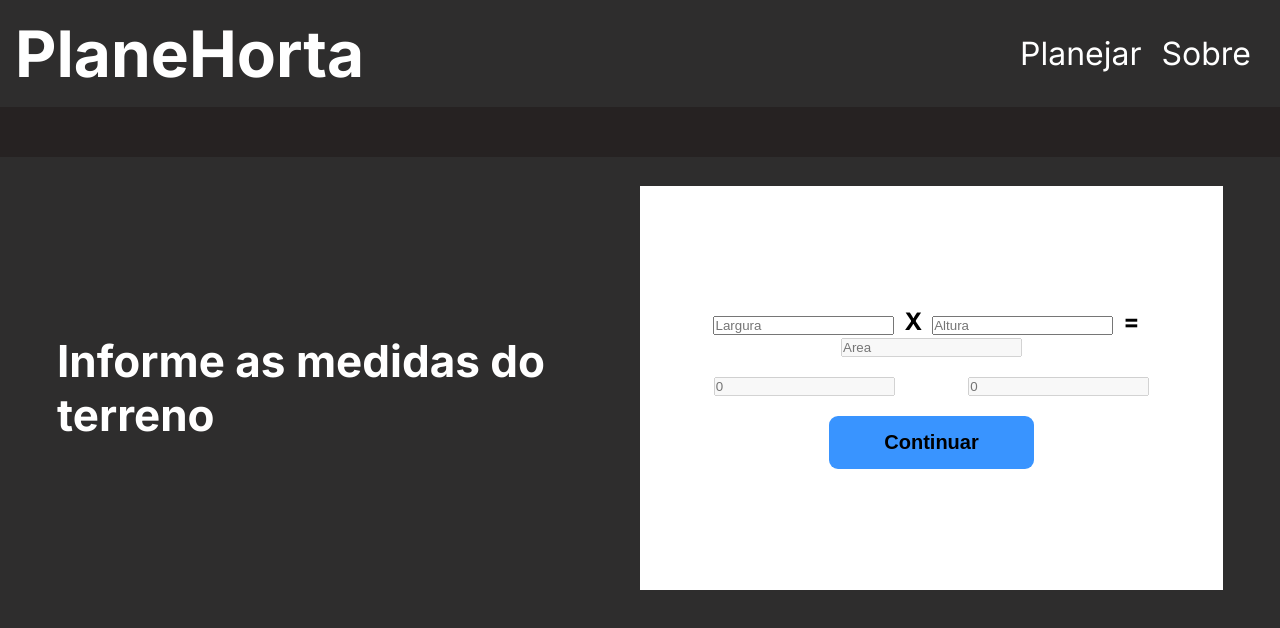
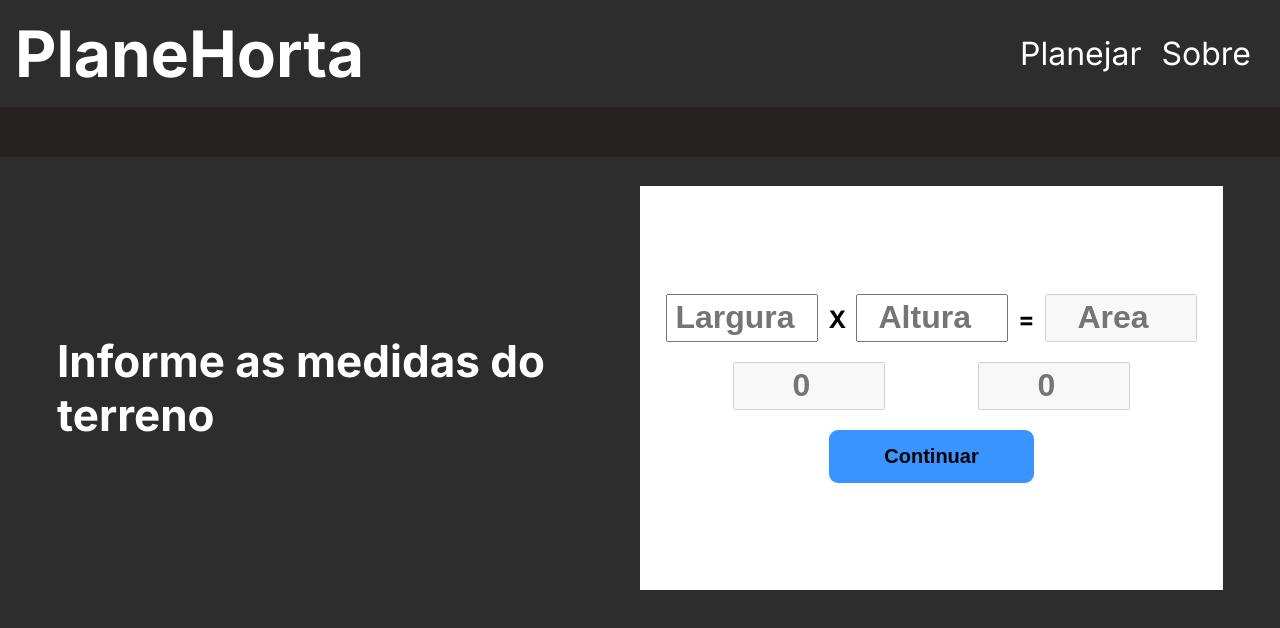
Before and after one commit to Robson-William/planehorta, a React (Vite) app: page /planejar/area in a window 1280 px wide. Shown: the top 628 px of the page. Built offline with nearby package versions, Linux system fonts and the light colour scheme.

Commit message:
feat: add checkbox and dropdown to production screen

```diff
--- a/src/components/Input/Input.tsx
+++ /dev/null
@@ -1,22 +0,0 @@
-import "./style.css"
-
-type Props = {
-    type: string,
-    id: string,
-    placeholder: string
-    isDisabled?: boolean
-}
-
-export function Input({type, id, placeholder, isDisabled}:Props){
-    return (
-        <>
-            <input
-                type={type}
-                id={id}
-                placeholder={placeholder}
-                disabled={isDisabled}
-            />
-        </>
-
-    )
-}
--- a/src/screens/Forms/Area/Area.tsx
+++ b/src/screens/Forms/Area/Area.tsx
@@ -1,5 +1,5 @@
 import Button from "../../../components/Button/Button"
-import { Input } from "../../../components/Input/Input"
+import { BasicInput } from "../../../components/Input/BasicInput"
 import "./style.css"
 
 export function Area(){
@@ -9,16 +9,16 @@ export function Area(){
                 <p id="area-text">Informe as medidas do terreno</p>
                 <form id="area-form">
                     <div>
-                        <Input type="number" id="input-width" placeholder="Largura" />
+                        <BasicInput type="number" id="input-width" placeholder="Largura" />
                         <span className="input-separator">X</span>
-                        <Input type="number" id="input-height" placeholder="Altura" />
+                        <BasicInput type="number" id="input-height" placeholder="Altura" />
                         <span className="input-separator">=</span>
-                        <Input type="number" id="input-area" placeholder="Area" isDisabled />
+                        <BasicInput type="number" id="input-area" placeholder="Area" isDisabled />
                     </div>
 
                     <div id="area-derivated-info">
-                        <Input type="number" id="input-cultivation-area" placeholder="0" isDisabled />
-                        <Input type="number" id="input-productive-units" placeholder="0" isDisabled />
+                        <BasicInput type="number" id="input-cultivation-area" placeholder="0" isDisabled />
+                        <BasicInput type="number" id="input-productive-units" placeholder="0" isDisabled />
                     </div>
 
                     <Button text="Continuar" />
--- a/src/screens/Forms/Production/Production.tsx
+++ b/src/screens/Forms/Production/Production.tsx
@@ -1,5 +1,15 @@
+import { Dropdown } from "../../../components/Dropdown/Dropdown"
+import { CheckboxInput } from "../../../components/Input/CheckboxInput"
+import "./style.css"
+
 export function Production(){
     return (
-        <p>production</p>
+        <>
+            <div className="body production-mode">
+                <Dropdown text="Selecionar Hortaliça">
+                    <CheckboxInput />
+                </Dropdown>
+            </div>
+        </>
     )
 }
--- a/src/screens/Forms/Production/style.css
+++ b/src/screens/Forms/Production/style.css
@@ -0,0 +1,5 @@
+.production-mode {
+    margin: 43px 306px 94px;
+    justify-content: center;
+    align-items: center;
+}
```
